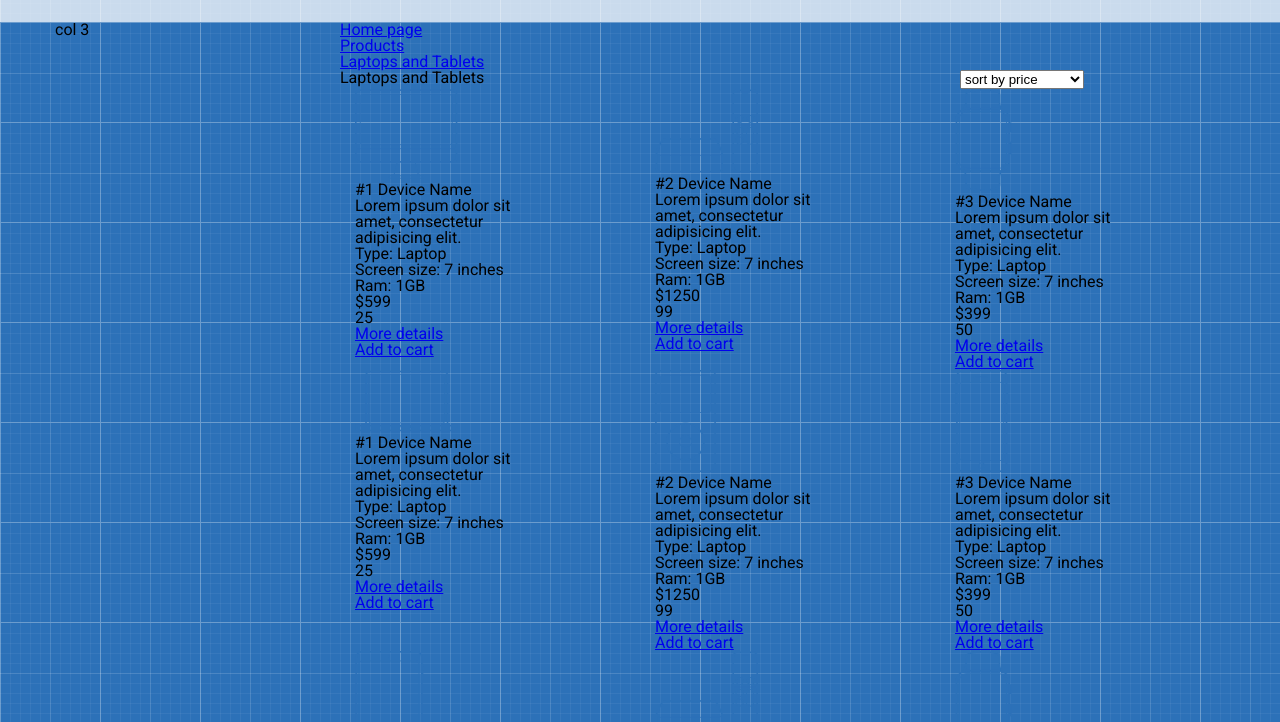
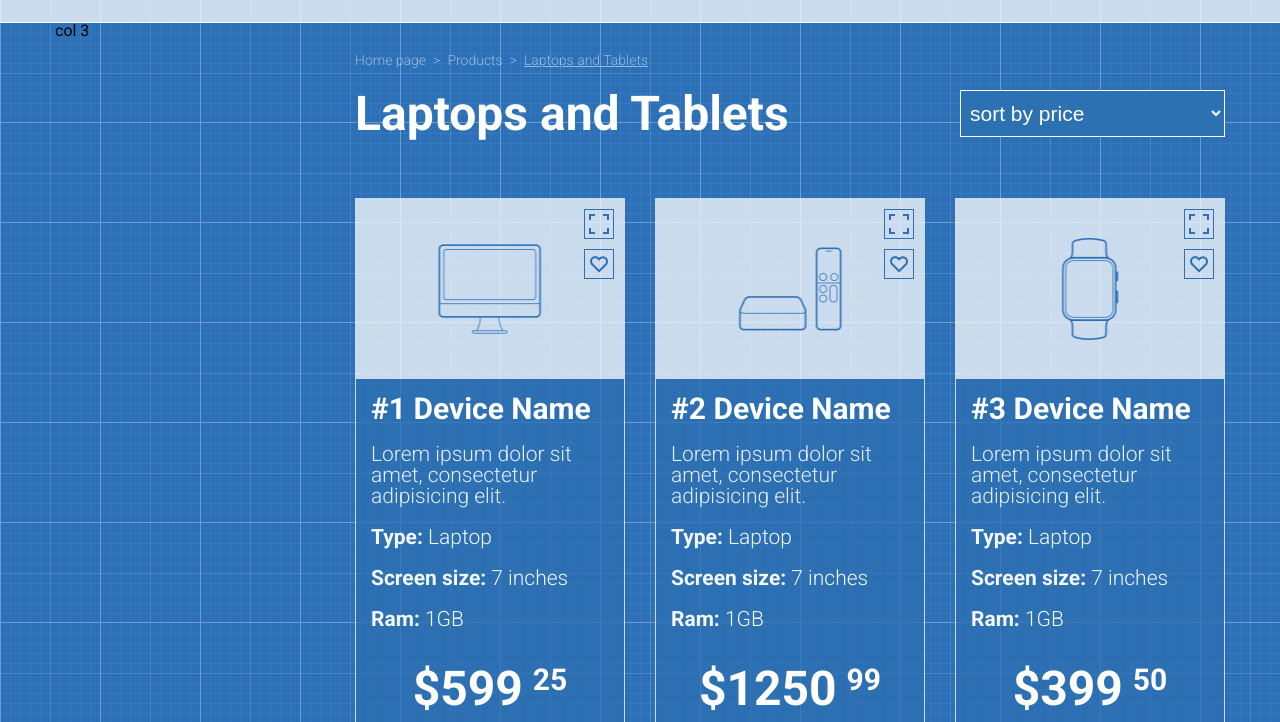
Before and after one commit to dkurazan/shop-project, a plain HTML site: page index.html in a window 1280 px wide. Shown: the part 78-800 px from the top of the page. Drawn offline with Linux system fonts and the light colour scheme.

Commit message:
fixed merge conflict css

```diff
--- a/style.css
+++ b/style.css
@@ -110,6 +110,7 @@ body{
     left: -1px;
     visibility: hidden;
     opacity: 0;
+    z-index: 2;
 }
 
 .dropdown a{
@@ -220,3 +221,303 @@ body{
 }
 
 /* main */
+
+.main{
+    border-top: 1px solid white;
+}
+
+
+
+.main__nav{
+    padding: 30px 0 23px 15px;
+}
+
+.main__nav>li{
+    float: left;
+}
+
+.main__nav>li>a{
+    text-decoration: none;
+    font-family: "Roboto";
+    color: rgba(255, 255, 255, 0.502);
+    font-size: 14px;
+    font-weight: 300;
+    display: block;
+    padding-right: 7px;
+}
+
+.main__nav>li>a::after{
+    content: ">";
+    padding-left: 7px;
+}
+
+.main__nav>li:last-child>a{
+    text-decoration: underline;
+}
+
+.main__nav>li:last-child>a:after{
+    content: "";
+}
+
+.main__nav::after{
+    content: "";
+    display: block;
+    clear: both;
+}
+
+.laptops-and-tablets h1{
+    font-size: 48px;
+    color: rgb(255, 255, 255);
+    font-weight: bold;
+    padding-left: 15px;
+}
+
+.sorting{
+    padding-right: 15px;
+}
+
+.sorting select{
+    background-color: #2c71b2;
+    color: #fff;
+    font-size: 21px;
+    font-weight: 300;
+    border: 1px solid white;
+    width: 100%;
+    padding: 10px 0 10px 5px;
+}
+
+.sorting select:focus{
+    outline: none;
+}
+
+.sorting>select>option{
+    display: block;
+    padding: 10px 0 10px 5px;
+}
+
+.sorting>select>option:hover{
+    background-color: #fff;
+    color: #2c71b2;
+}
+
+
+/* products cards */
+.sixty-px-backdown{
+    padding-top: 60px;
+}
+
+.device-card{
+    border: 1px solid rgb(255, 255, 255, 0.75);
+    width: 100%;
+
+}
+
+.device-img{
+    background-color: rgb(255, 255, 255, 0.75);
+    height: 180px;
+    width: 100%;
+    position: relative;
+}
+
+.device-img img{
+    display: block;
+    margin: 0 auto;
+    position: absolute;
+    top: 50%;
+    left: 50%;
+    -ms-transform: translate(-50%, -50%);
+    transform: translate(-50%, -50%);
+}
+
+.device-img__icons{
+    position: absolute;
+    padding: 10px;
+    right: 0;
+}
+
+.zoom-icon{
+    width: 30px;
+    height: 30px;
+    border: 1px solid #2c71b2;
+    background-image: url(img/blue-zoom.png);
+    background-repeat: no-repeat;
+    background-position: center;
+    margin-bottom: 10px;
+}
+
+.zoom-icon:hover{
+    background-color: #2c71b2;
+    background-image: url(img/white-zoom.png);
+    cursor: pointer;
+}
+
+.like-icon{
+    width: 30px;
+    height: 30px;
+    border: 1px solid #2c71b2;
+    background-image: url(img/blue-like.png);
+    background-repeat: no-repeat;
+    background-position: center;
+}
+
+.like-icon:hover{
+    background-color: #2c71b2;
+    background-image: url(img/white-like.png);
+    cursor: pointer;
+}
+
+.device-description{
+    padding-left: 15px;
+}
+
+.device-description, .device-price, .more-details-btn, .add-to-cart-btn{
+    background-color: rgb(44, 113, 178, 0.75);
+}
+
+.device-description h2{
+    padding: 15px 0 20px 0;
+    color: #fff;
+    font-size: 30px;
+    font-weight: bold;
+
+
+}
+
+.device-description p{
+    font-size: 21px;
+    color: #e4edf6;
+    font-weight: 300;
+}
+
+.device-description h3{
+    padding-top: 20px;
+    font-size: 21px;
+    font-weight: 300;
+    color: #f3f7fb;
+}
+
+.device-description>h3>span{
+    font-weight: bold;
+}
+
+.device-price{
+    padding: 35px 0 30px 0;
+    text-align: center;
+}
+
+.device-price__inner{
+    margin: 0 auto;
+    display: inline-block;
+
+}
+
+.device-price__inner::after{
+    content: "";
+    display: block;
+    clear: both;
+}
+
+.device-price__big{
+    font-weight: bold;
+    font-size: 48px;
+    color: #fff;
+    text-align: center;
+    float: left;
+    padding-right: 10px;
+}
+
+.device-price__small{
+    font-size: 30px;
+    font-weight: bold;
+    color: #fff;
+    text-align: center;
+    float: left;
+}
+
+.more-details-btn a{
+    display: block;
+    width: 210px;
+    height: 50px;
+    border: 1px solid white;
+    background-color: #2c71b2;
+    margin: 0 auto;
+    text-align: center;
+    line-height: 50px;
+    text-decoration: none;
+    color: white;
+    font-size: 21px;
+    font-weight: bold;
+    text-transform: uppercase;
+}
+
+.more-details-btn{
+    padding-bottom: 15px;
+}
+
+.more-details-btn a:hover{
+    background-color: white;
+    color: #2c71b2;
+
+}
+
+.add-to-cart-btn a{
+    display: block;
+    width: 210px;
+    height: 50px;
+    background-color: #568dc6;
+    margin: 0 auto;
+    text-align: center;
+    line-height: 50px;
+    text-decoration: none;
+    color: white;
+    font-size: 21px;
+    font-weight: bold;
+    text-transform: uppercase;
+    background-image: url(img/basket_white.png);
+    background-repeat: no-repeat;
+    background-position: center right 15px;
+}
+
+.add-to-cart-btn{
+    padding-bottom: 30px;
+
+}
+
+.add-to-cart-btn a:hover{
+    background-color: #fff;
+    color: #2c71b2;
+    background-image: url(img/basket_blue.png);
+}
+
+
+/* other rows of cards */
+
+.thirty-px-backdown{
+    padding-top: 30px;
+}
+
+/* load more button */
+
+.load-more{
+    padding: 40px 0 90px 0;
+    text-align: center;
+}
+
+.load-more a{
+    text-decoration: none;
+    color: white;
+    font-size: 36px;
+    font-weight: 300;
+}
+
+/* footer */
+
+.footer{
+    background-color: rgb(255, 255, 255, 0.75);
+    height: 100px;
+    text-align: center;
+    line-height: 100px;
+    color: #2c71b2;
+    font-size: 21px;
+    font-weight: 300;
+}
```
